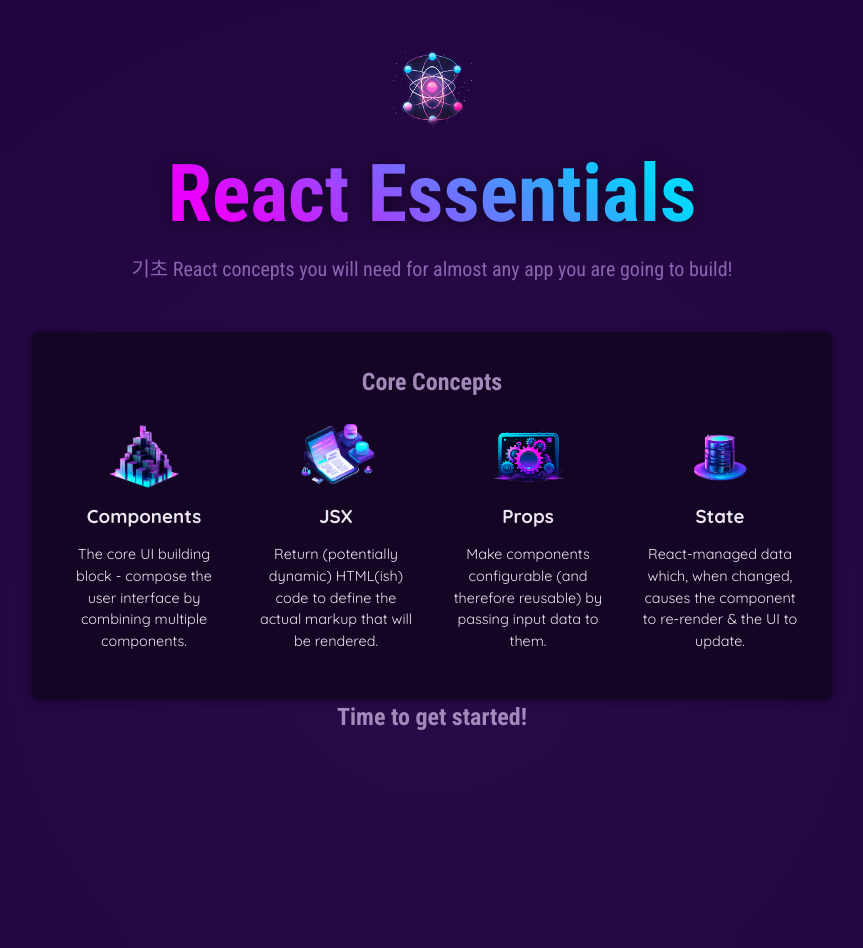
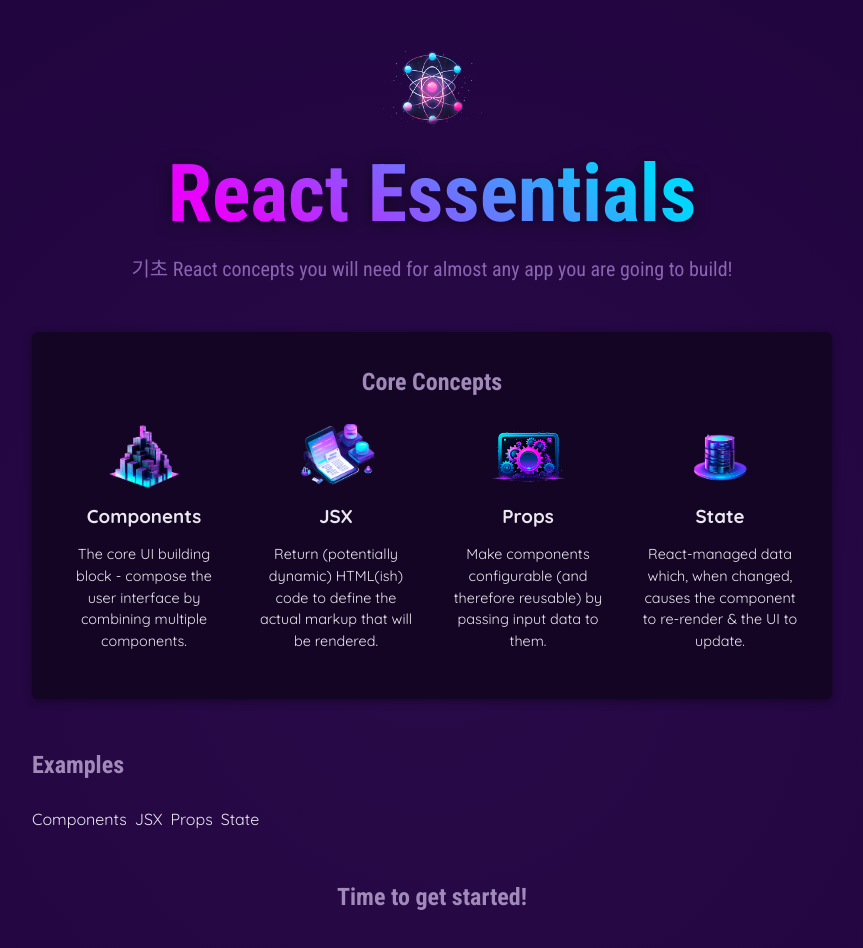
Before and after one commit to Sinsabridge-JohnWick/react-workshop, a React (Vite) app: page / in a window 1280 px wide. Shown: the top 948 px of the page, without its empty margins (208-1071 px from the left). Built offline with nearby package versions, Linux system fonts and the light colour scheme.

Commit message:
props의 children과 lable(속성) 을 연습함

```diff
--- a/src/App.jsx
+++ b/src/App.jsx
@@ -4,7 +4,7 @@
 import Header from './components/Header/Header';
 import CoreConcept from './components/CoreConcept';
 
-
+import TabButton from './components/TabButton';
 
 
 
@@ -33,6 +33,18 @@
           </ul>
         </section>
 
+        <section id='examples'>
+
+          <h2>Examples</h2>
+          <menu>
+            <TabButton>Components</TabButton>
+            <TabButton>JSX</TabButton>
+            <TabButton>Props</TabButton>
+            <TabButton>State</TabButton>
+          </menu>
+
+        </section>
+
         <h2>Time to get started!</h2>
       </main>
     </div>
--- /dev/null
+++ b/src/components/TabButton.jsx
@@ -0,0 +1,5 @@
+export default function TabButton({ children }) {
+    return (
+        <li><buuton>{children}</buuton></li>
+    )
+}
--- a/src/index.css
+++ b/src/index.css
@@ -19,33 +19,6 @@
   min-height: 80rem;
 }
 
-header {
-  text-align: center;
-  margin: 3rem 0;
-}
-
-header img {
-  height: 5rem;
-  width: 10rem;
-  object-fit: cover;
-}
-
-header h1 {
-  margin: 0;
-  font-family: "Roboto Condensed", sans-serif;
-  font-size: 5rem;
-  background: linear-gradient(40deg, #ea00ff, #ea00ff, #03d5ff, #03d5ff);
-  -webkit-background-clip: text;
-  -webkit-text-fill-color: transparent;
-  filter: drop-shadow(0 2px 8px rgba(0, 0, 0, 0.5));
-}
-
-header p {
-  margin: 0;
-  font-size: 1.25rem;
-  color: #8964b0;
-  font-family: "Roboto Condensed", sans-serif;
-}
 
 main {
   width: 90%;
```
